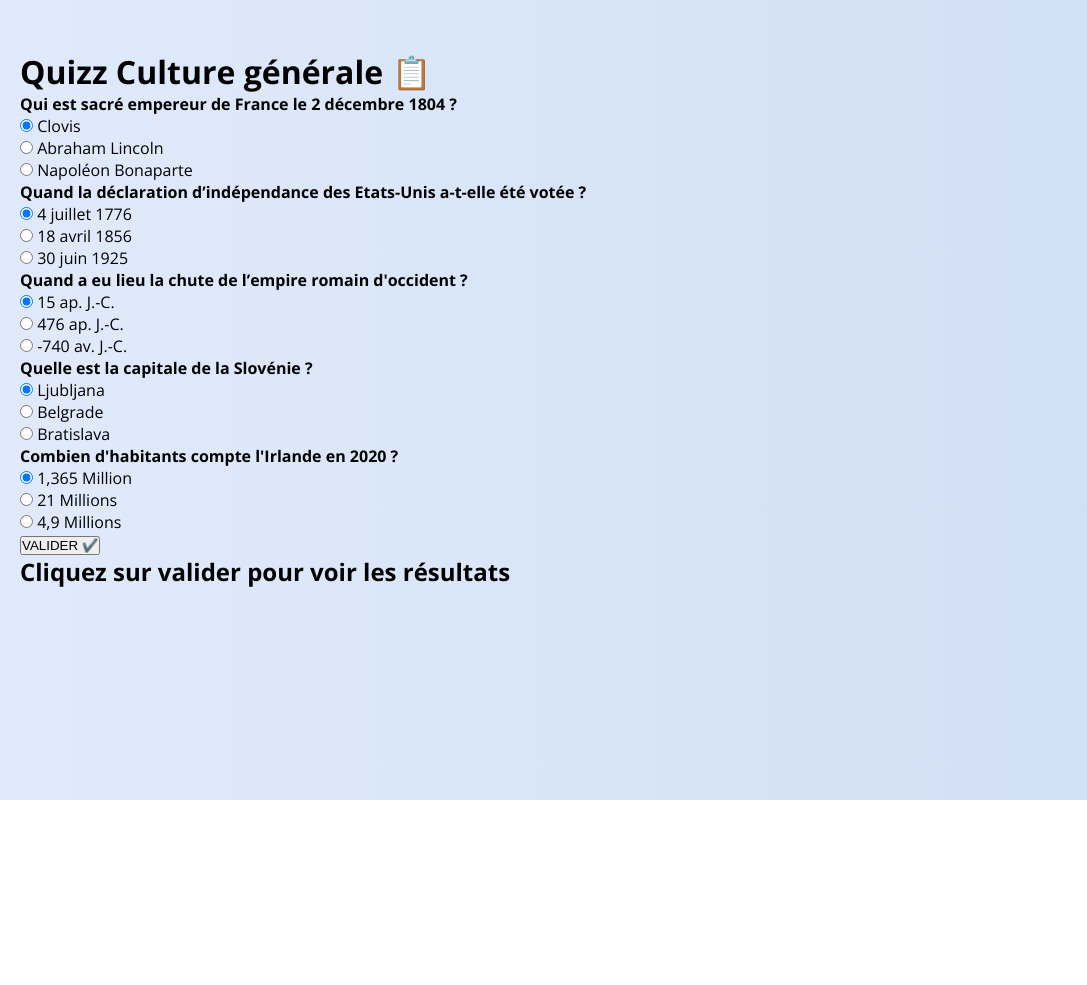
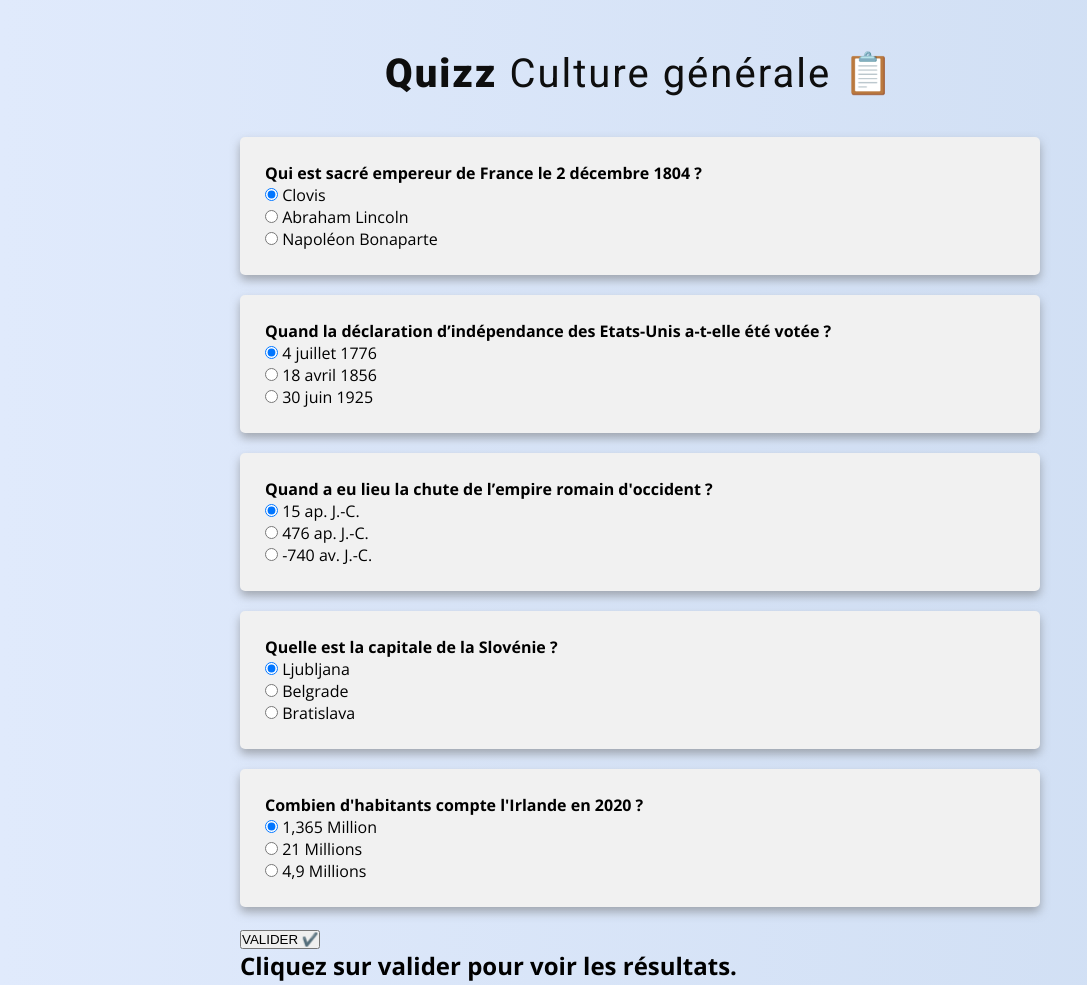
Before and after one commit to NicoiseNkounkou/Quizz-project-, a plain HTML site: page index.html in a window 1280 px wide. Shown: the top 985 px of the page, without its empty margins (0-1087 px from the left). Before the commit the page ends 800 px from the top, so only its background shows below. Drawn offline with nearby package versions, Linux system fonts and the light colour scheme.

Commit message:
css first update

```diff
--- a/index.html
+++ b/index.html
@@ -37,7 +37,7 @@
                     name="q1" value="c" >
                     <label for="Bonaparte">Napoléon Bonaparte</label>
                 </div>
-
+              </div>
                 <div class="question-block">
                   <h4>Quand la déclaration d’indépendance des Etats-Unis a-t-elle été votée ?</h4>
                   <div>
@@ -113,13 +113,13 @@
 
                 <button type="submit">VALIDER ✔️</button>
 
-            </div>
+
 
 
         </form>
 
         <div class="result">
-          <h2>Cliquez sur <span>valider</span> pour voir les <span>résultats</span></h2>
+          <h2>Cliquez sur <span>valider</span> pour voir les <span>résultats.</span></h2>
           <p class="mark"></p>
           <p class="help"></p>
         </div>
--- a/style.css
+++ b/style.css
@@ -12,3 +12,31 @@ body {
   background: linear-gradient(to right, #e0eafc, #cfdef3);
   padding: clamp(20px, 5vw, 50px) 20px 10px;
 }
+
+h1{
+  font-family: 'Roboto', san-serif;
+  font-size: 40px;
+  margin-bottom: 40px;
+  font-weight:400 ;
+  letter-spacing:2px ;
+  text-align: center;
+  color:#0e0e0e;
+}
+
+h1 span {
+  font-weight: 800;
+}
+
+.global-container{
+  max-width: 800px;
+  margin: 0 auto;
+}
+
+.question-block{
+  padding:25px;
+  margin: 20px 0;
+ border-radius: 5px;
+ background: #f1f1f1;
+ box-shadow:0 5px 10px rgba(104,104,104, 0.5) ;
+
+}
```
